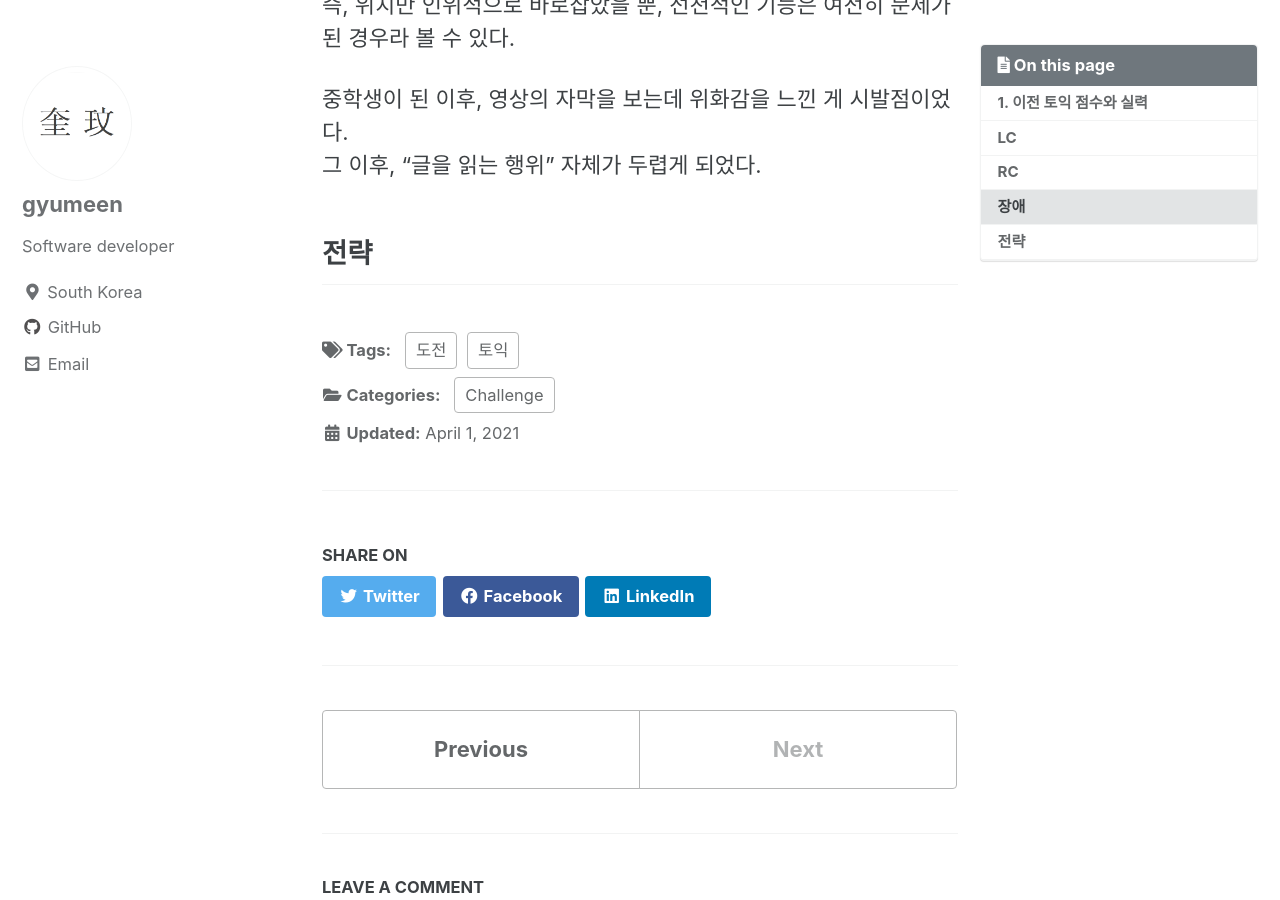
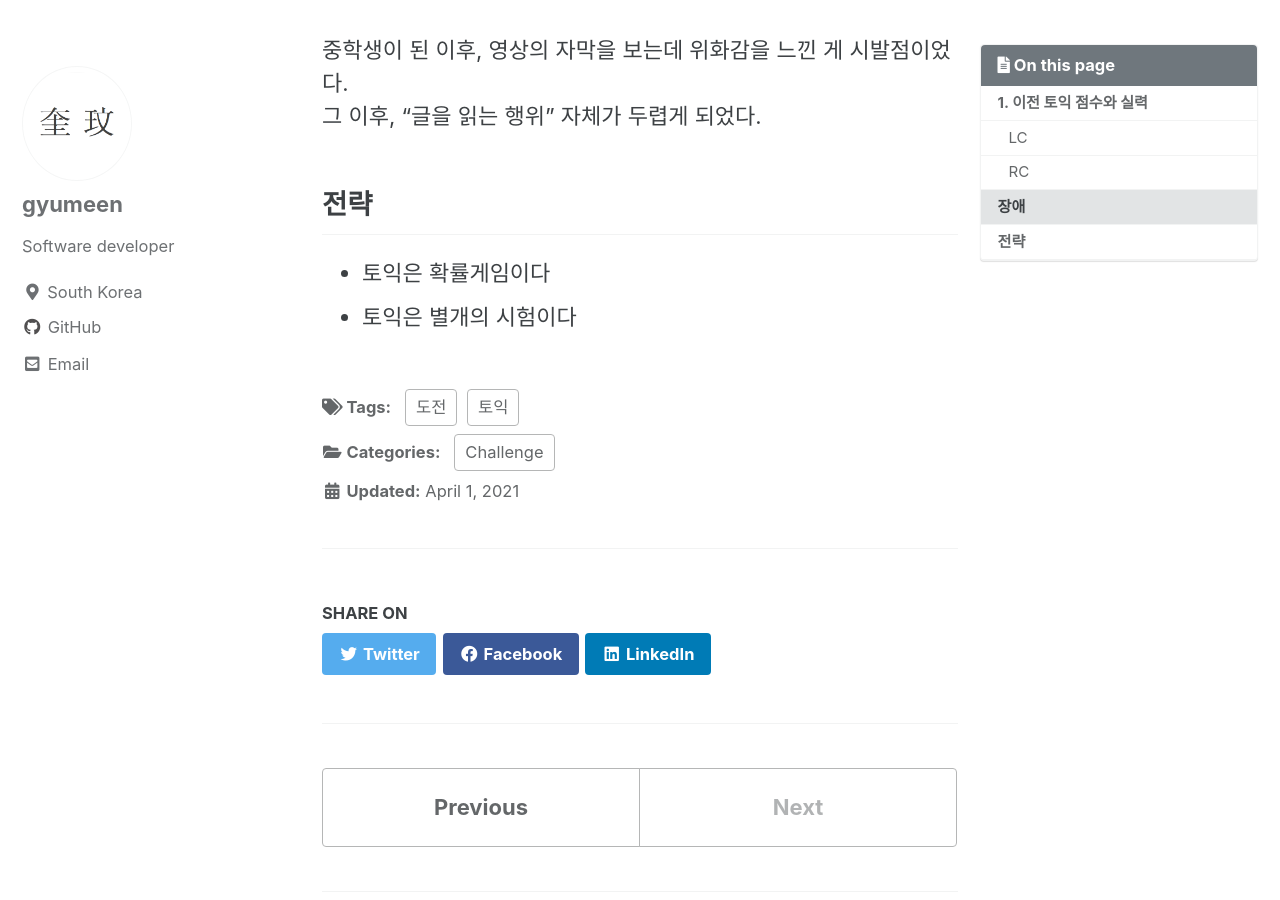
Before and after one commit to gyumeen/gyumeen.github.io, a Jekyll site: the page built from _posts/2021/Challenge/TOEIC/2021-04-01-[Toeic]1.md, in a window 1280 px wide and 900 px high, scrolled down 1683 px. Built offline with Jekyll 4.4.1, drawn with Linux system fonts in a browser that asks for light colours; cached includes are drawn as plain includes; comment, search, counter and statistics services are not loaded.

Commit message:
Update 2021-04-01-[Toeic]1.md

```diff
--- a/_posts/2021/Challenge/TOEIC/2021-04-01-[Toeic]1.md
+++ b/_posts/2021/Challenge/TOEIC/2021-04-01-[Toeic]1.md
@@ -22,12 +22,12 @@ last_modified_at: 2021-04-01
 우선, 토익을 기존 영어와 별개의 시험으로 접근하고자 한다.
 2017년 11월 26일 토익 시험에서 최고 점수 800점을 획득한 후, 토익 공부를 그만둔 경험을 가지고 있다.
 
-## LC
+### LC
 
 LC 470점, RC 330점을 받았다.
 LC의 경우, 495점 만점에 470점을 획득하였으니, 듣기 100문제 중, 응시자의 실수를 감안한 실수 보정 점수가 없었다면 최소 5개, 보정 점수를 4개까지 틀려도 495점을 주었다면 최대 9개를 틀렸다고 볼 수 있다.
 
-## RC
+### RC
 
 RC의 경우, 시험칠 때마다 꾸준히 뒷 문제 최소 23개 ~ 33개를 찍어왔다.
 
@@ -49,3 +49,6 @@ RC의 경우, 시험칠 때마다 꾸준히 뒷 문제 최소 23개 ~ 33개를
 그 이후, "글을 읽는 행위" 자체가 두렵게 되었다.
 
 ## 전략
+
+- 토익은 확률게임이다
+- 토익은 별개의 시험이다
```
